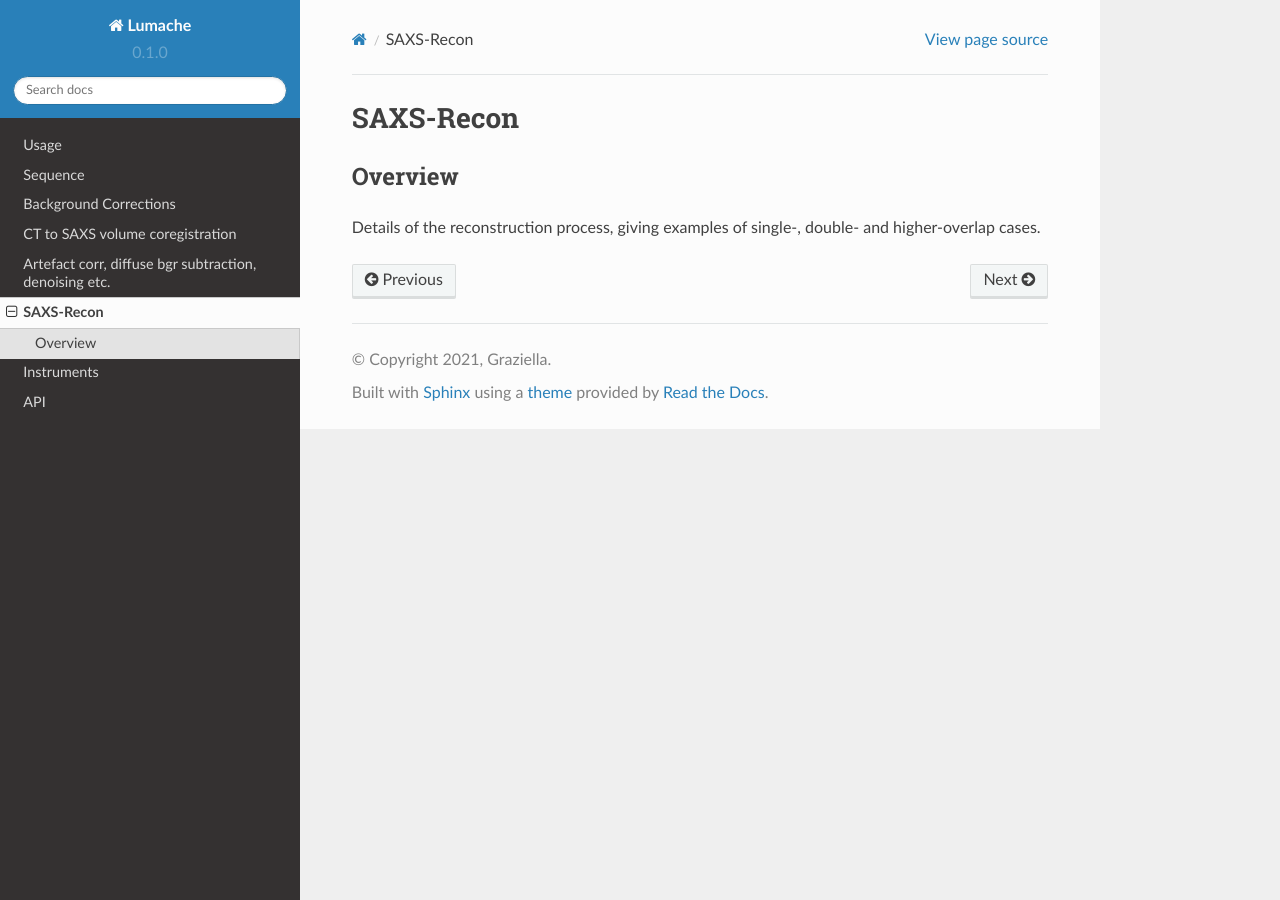
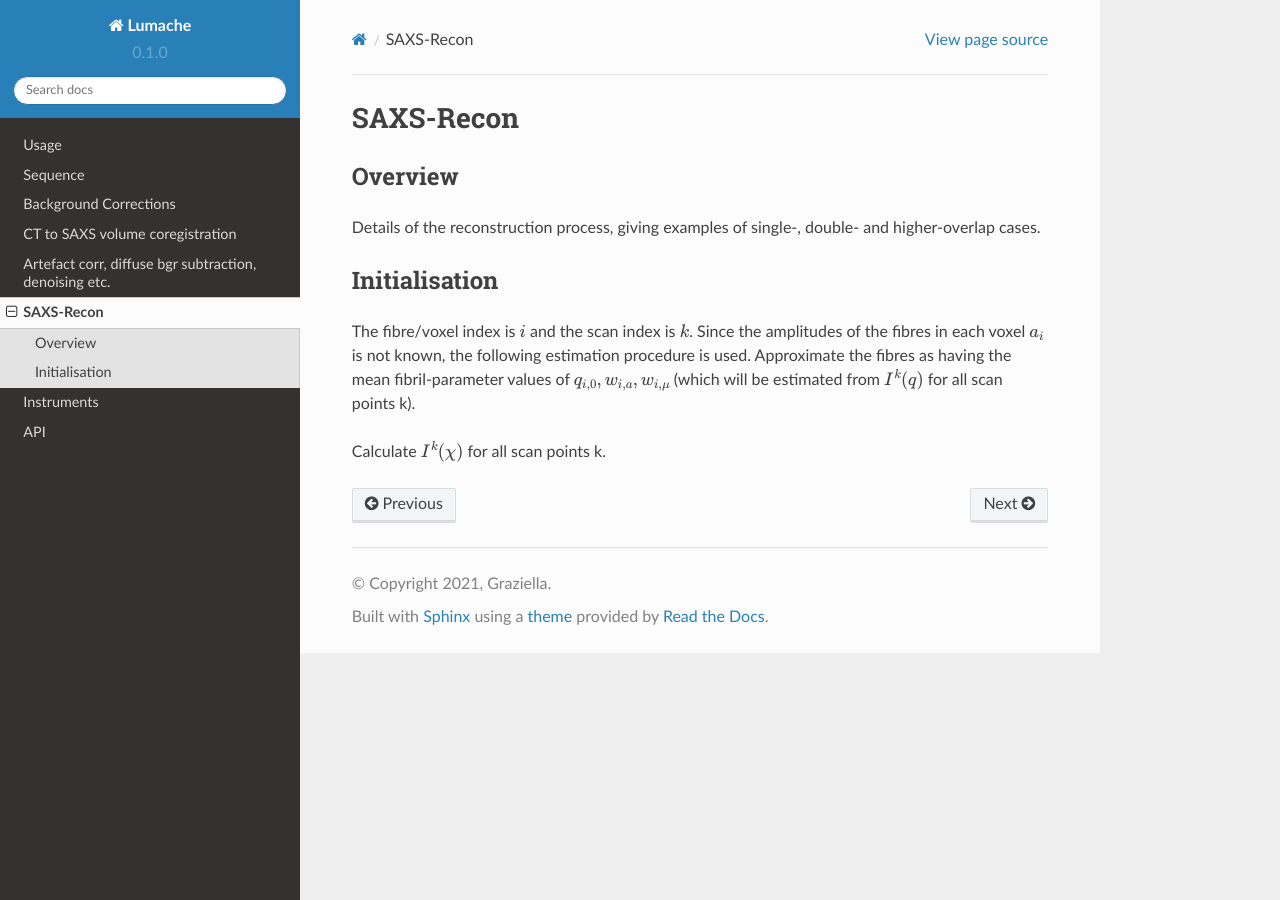
Before and after one commit to himadri111/saxs-docs-tutorial, a Sphinx documentation site: the page built from docs/source/saxsrecon.rst, in a window 1280 px wide. Built offline with Sphinx 7.4.7 and the Read the Docs theme 2.0.0, drawn with Linux system fonts in a browser that asks for light colours.

Commit message:
Update saxsrecon.rst

```diff
--- a/docs/source/saxsrecon.rst
+++ b/docs/source/saxsrecon.rst
@@ -6,3 +6,11 @@ SAXS-Recon
 Overview
 ------------
 Details of the reconstruction process, giving examples of single-, double- and higher-overlap cases.
+
+.. _initial:
+
+Initialisation
+---------------
+The fibre/voxel index is :math:`i` and the scan index is :math:`k`. Since the amplitudes of the fibres in each voxel :math:`a_{i}` is not known, the following estimation procedure is used. Approximate the fibres as having the mean fibril-parameter values of :math:`q_{i,0},w_{i,a},w_{i,\mu}` (which will be estimated from :math:`I^{k}(q)` for all scan points k).
+
+Calculate :math:`I^{k}(\chi)` for all scan points k.
```
